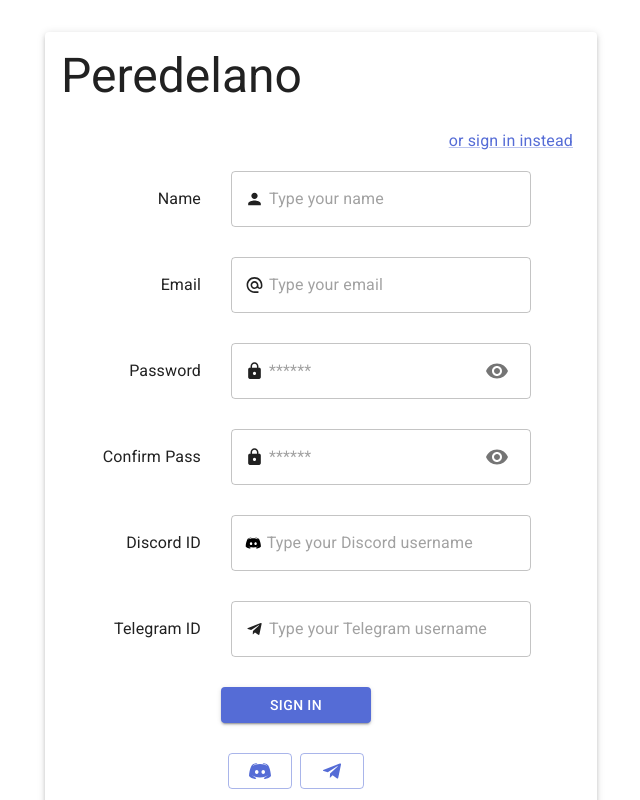
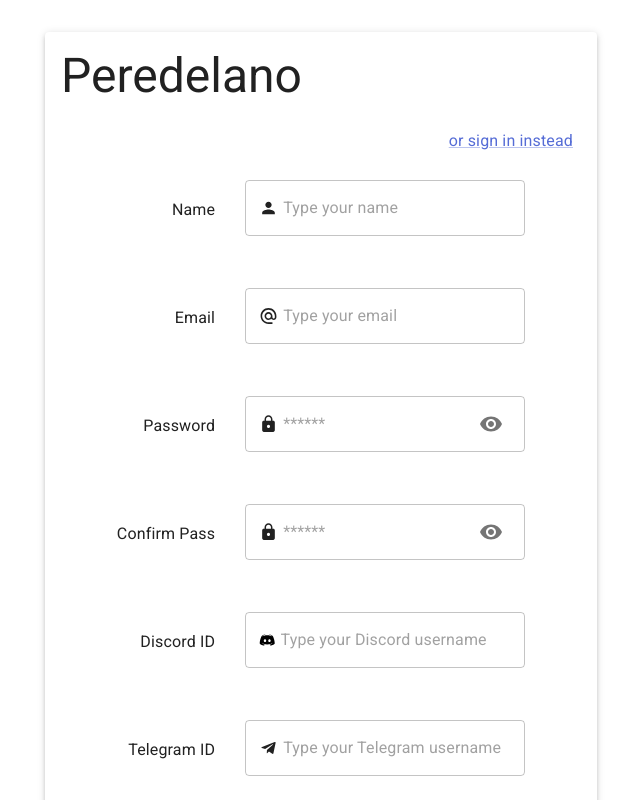
Before and after one commit to openworld-community/passport-front, a React (Vite) app: page /sign-up in a window 1280 px wide. Shown: the top 800 px of the page, without its empty margins (319-959 px from the left). Built offline with nearby package versions, Linux system fonts and the light colour scheme.

Commit message:
code improvement

```diff
--- a/src/main.tsx
+++ b/src/main.tsx
@@ -1,6 +1,5 @@
 import CssBaseline from '@mui/material/CssBaseline';
 import { routerInstance } from '@m/router/instance';
-
 import { ThemeProvider } from '@mui/material/styles';
 import { theme } from '@ui/theme';
 import React from 'react';
--- a/src/modules/login/LoginLayout.tsx
+++ b/src/modules/login/LoginLayout.tsx
@@ -1,48 +1,102 @@
+import AlternateEmailIcon from '@mui/icons-material/AlternateEmail';
+import HttpsIcon from '@mui/icons-material/Https';
+import TelegramIcon from '@mui/icons-material/Telegram';
 import Visibility from '@mui/icons-material/Visibility';
 import VisibilityOff from '@mui/icons-material/VisibilityOff';
-import { Button, IconButton, TextField } from '@mui/material';
+import {
+  Box,
+  Button,
+  Checkbox,
+  FormControl,
+  FormControlLabel,
+  Grid,
+  IconButton,
+  InputAdornment,
+  Stack,
+  TextField,
+  Typography,
+} from '@mui/material';
+import Link from '@mui/material/Link';
+import { DiscordIcon } from '@ui/icons/DiscordIcon';
 import { useFormik } from 'formik';
-import { MouseEvent, useState } from 'react';
+import { useState } from 'react';
 import * as Yup from 'yup';
+
 export const LoginLayout = () => {
   const [showPassword, setShowPassword] = useState(false);
   const handleClickShowPassword = () => setShowPassword(show => !show);
-  const handleMouseDownPassword = (event: MouseEvent) => {
-    event.preventDefault();
-  };
   const formik = useFormik({
     initialValues: {
-      username: '',
+      email: '',
       password: '',
     },
     onSubmit: values => {
       console.log('onSubmit', values);
     },
     validationSchema: Yup.object({
-      username: Yup.string().required('Username is required!'),
+      email: Yup.string().required('Email is required!').email('Email is invalid!'),
       password: Yup.string().required('Password is required!'),
     }),
   });
 
   return (
-    <form onSubmit={formik.handleSubmit}>
+    <Box display="flex" justifyContent="center" flexDirection="column">
+      <Grid
+        container
+        component="form"
+        onSubmit={formik.handleSubmit}
+        max-width="460px"
+        flexDirection="column"
+        alignContent="center"
+        alignItems="flex-end"
+      >
+        <FormControl
+          style={{
+            display: 'flex',
+            flexDirection: 'row',
+            alignItems: 'center',
+            columnGap: '30px',
+            marginBottom: '30px',
+            height: '78px',
+            flexWrap: 'wrap',
+          }}
+        >
+          <Typography>Email</Typography>
           <TextField
-        id="username"
-        label="Username"
-        variant="standard"
-        fullWidth
-        name="username"
-        helperText={formik.errors.username}
-        value={formik.values.username}
+            style={{ height: '60px', minWidth: '280px', maxWidth: '300px' }}
+            variant="outlined"
+            placeholder="Type your email"
+            type="email"
+            InputProps={{
+              startAdornment: (
+                <InputAdornment position="start">
+                  <AlternateEmailIcon style={{ paddingRight: '5px' }} />
+                </InputAdornment>
+              ),
+            }}
+            name="email"
+            helperText={formik.errors.email}
+            value={formik.values.email}
             onChange={formik.handleChange}
             onBlur={formik.handleBlur}
-        error={!!formik.errors.username}
+            error={!!formik.errors.email}
           />
+        </FormControl>
+        <FormControl
+          style={{
+            display: 'flex',
+            flexDirection: 'row',
+            alignItems: 'center',
+            columnGap: '30px',
+            height: '78px',
+            flexWrap: 'wrap',
+          }}
+        >
+          <Typography>Password</Typography>
           <TextField
-        id="password"
-        label="Password"
-        variant="standard"
-        fullWidth
+            style={{ minWidth: '280px', maxWidth: '300px', height: '60px' }}
+            placeholder="******"
+            variant="outlined"
             name="password"
             helperText={formik.errors.password}
             type={showPassword ? 'text' : 'password'}
@@ -51,20 +105,45 @@ export const LoginLayout = () => {
             onBlur={formik.handleBlur}
             error={!!formik.errors.password}
             InputProps={{
+              startAdornment: (
+                <InputAdornment position="start">
+                  <HttpsIcon style={{ paddingRight: '5px' }} />
+                </InputAdornment>
+              ),
               endAdornment: (
-            <IconButton
-              aria-label="toggle password visibility"
-              onClick={handleClickShowPassword}
-              onMouseDown={handleMouseDownPassword}
-            >
+                <IconButton aria-label="toggle password visibility" onClick={handleClickShowPassword}>
                   {showPassword ? <VisibilityOff /> : <Visibility />}
                 </IconButton>
               ),
             }}
           />
-      <Button type="submit" style={{ marginTop: '30px' }} variant="contained" fullWidth>
-        Login
+        </FormControl>
+        <Stack
+          style={{
+            alignSelf: 'flex-end',
+            display: 'flex',
+            alignItems: 'center',
+            flexDirection: 'row',
+            gap: '64px',
+            marginBottom: '20px',
+          }}
+        >
+          <Link href="/password-forget" style={{ fontSize: '0.75rem' }}>
+            Forgot your password?
+          </Link>
+          <FormControlLabel
+            control={<Checkbox style={{ padding: '0' }} />}
+            label={<Typography sx={{ fontSize:' 0.75rem ', marginRight:'0'}}>Remember me</Typography>}
+          />
+        </Stack>
+        <Button type="submit" variant="contained" style={{ width: '150px', alignSelf: 'center' }}>
+          Sign in
         </Button>
-    </form>
+      </Grid>
+      <Stack direction="row" spacing={1} style={{ marginTop: '30px', alignSelf: 'center' }}>
+        <Button variant="outlined">{<DiscordIcon fill={'#556cd6'} />}</Button>
+        <Button variant="outlined">{<TelegramIcon />}</Button>
+      </Stack>
+    </Box>
   );
 };
--- /dev/null
+++ b/src/modules/password-forget/PasswordForget.tsx
@@ -0,0 +1,68 @@
+import AlternateEmailIcon from '@mui/icons-material/AlternateEmail';
+import { Box, Button, FormControl, Grid, InputAdornment, TextField, Typography } from '@mui/material';
+import { useFormik } from 'formik';
+import * as Yup from 'yup';
+
+export const PasswordForget = () => {
+  const formik = useFormik({
+    initialValues: {
+      email: '',
+    },
+    onSubmit: values => {
+      console.log('onSubmit', values);
+    },
+    validationSchema: Yup.object({
+      email: Yup.string().required('Email is required!').email('Email is invalid!'),
+    }),
+  });
+
+  return (
+    <Box display="flex" justifyContent="center" flexDirection="column">
+      <Grid
+        container
+        component="form"
+        onSubmit={formik.handleSubmit}
+        max-width="460px"
+        flexDirection="column"
+        alignContent="center"
+        alignItems="flex-end"
+      >
+        <FormControl
+          style={{
+            display: 'flex',
+            flexDirection: 'row',
+            alignItems: 'center',
+            columnGap: '30px',
+            marginBottom: '30px',
+            height: '78px',
+            flexWrap: 'wrap',
+          }}
+        >
+          <Typography>Email</Typography>
+          <TextField
+            style={{ minWidth: '280px', maxWidth: '300px', height: '60px' }}
+            variant="outlined"
+            placeholder="Type your email"
+            type="email"
+            InputProps={{
+              startAdornment: (
+                <InputAdornment position="start">
+                  <AlternateEmailIcon />
+                </InputAdornment>
+              ),
+            }}
+            name="email"
+            helperText={formik.errors.email}
+            value={formik.values.email}
+            onChange={formik.handleChange}
+            onBlur={formik.handleBlur}
+            error={!!formik.errors.email}
+          />
+        </FormControl>
+      </Grid>
+      <Button type="submit" variant="contained" style={{ width: '150px', alignSelf: 'center' }}>
+        Send
+      </Button>
+    </Box>
+  );
+};
--- a/src/modules/router/instance.tsx
+++ b/src/modules/router/instance.tsx
@@ -3,6 +3,7 @@ import { ErrorPage } from '@m/errors/ErrorPage';
 import { LoginLayout } from '@m/login/LoginLayout';
 import { SignUpLayout } from '@m/sign-up/SignUpLayout';
 import { createBrowserRouter } from 'react-router-dom';
+import { PasswordForget } from '@m/password-forget/PasswordForget';
 
 export const routerInstance = createBrowserRouter([
   {
@@ -18,6 +19,9 @@ export const routerInstance = createBrowserRouter([
         path: 'login',
         element: <LoginLayout />,
       },
+      { path: 'password-forget',
+       element: <PasswordForget />
+      },
     ],
   },
 ]);
--- a/src/modules/sign-up/SignUpLayout.tsx
+++ b/src/modules/sign-up/SignUpLayout.tsx
@@ -4,10 +4,13 @@ import PersonIcon from '@mui/icons-material/Person';
 import TelegramIcon from '@mui/icons-material/Telegram';
 import Visibility from '@mui/icons-material/Visibility';
 import VisibilityOff from '@mui/icons-material/VisibilityOff';
-import { Button, IconButton, Stack, TextField, Typography } from '@mui/material';
+import { Box, Button, FormControl, Grid, IconButton, Stack, TextField, Typography } from '@mui/material';
+import { DiscordIcon } from '@ui/icons/DiscordIcon';
 import { useFormik } from 'formik';
 import { useState } from 'react';
 import * as Yup from 'yup';
+
+
 export const SignUpLayout = () => {
   const [showPassword, setShowPassword] = useState(false);
   const handleClickShowPassword = () => setShowPassword(show => !show);
@@ -17,12 +20,12 @@ export const SignUpLayout = () => {
       name: '',
       email: '',
       password: '',
-      confirmPassword: null,
+      confirmPassword: '',
       discordId: '',
       telegramId: '',
     },
     onSubmit: values => {
-      console.log('123');
+      console.log('onSubmit', values);
     },
     validationSchema: Yup.object({
       name: Yup.string().min(3).max(256).required('Name is required!'),
@@ -37,15 +40,32 @@ export const SignUpLayout = () => {
     }),
   });
 
+
   return (
-    <form
+    <Box display="flex" justifyContent="center" flexDirection="column">
+      <Grid
+        container
+        component="form"
         onSubmit={formik.handleSubmit}
-      style={{ display: 'flex', flexDirection: 'column', alignItems: 'flex-end', marginRight: '50px' }}
+        max-width="460px"
+        flexDirection="column"
+        alignContent="center"
+        alignItems="flex-end"
       >
-      <Typography style={{ display: 'flex', alignItems: 'center', columnGap: '30px', marginBottom: '30px' }}>
-        Name
+        <FormControl
+          style={{
+            display: 'flex',
+            flexDirection: 'row',
+            alignItems: 'center',
+            columnGap: '30px',
+            marginBottom: '30px',
+            height: '78px',
+            flexWrap: 'wrap',
+          }}
+        >
+          <Typography>Name</Typography>
           <TextField
-          style={{ width: '300px' }}
+            style={{ height: '60px', minWidth: '280px', maxWidth: '300px' }}
             placeholder="Type your name"
             type="text"
             variant="outlined"
@@ -56,17 +76,27 @@ export const SignUpLayout = () => {
             helperText={formik.errors.name}
             error={!!formik.errors.name}
             InputProps={{
-            startAdornment: <PersonIcon style={{paddingRight: '5px'}}/>,
+              startAdornment: <PersonIcon style={{ paddingRight: '5px' }} />,
             }}
           />
-      </Typography>
-      <Typography style={{ display: 'flex', alignItems: 'center', columnGap: '30px', marginBottom: '30px' }}>
-        Email
+        </FormControl>
+        <FormControl
+          style={{
+            display: 'flex',
+            flexDirection: 'row',
+            alignItems: 'center',
+            columnGap: '30px',
+            marginBottom: '30px',
+            height: '78px',
+            flexWrap: 'wrap',
+          }}
+        >
+          <Typography>Email</Typography>
           <TextField
             type="email"
             placeholder="Type your email"
             variant="outlined"
-          style={{ width: '300px' }}
+            style={{ minWidth: '280px', maxWidth: '300px', height: '60px' }}
             name="email"
             value={formik.values.email}
             onChange={formik.handleChange}
@@ -74,17 +104,27 @@ export const SignUpLayout = () => {
             error={!!formik.errors.email}
             helperText={formik.errors.email}
             InputProps={{
-            startAdornment: <AlternateEmailIcon style={{paddingRight: '5px'}}/>,
+              startAdornment: <AlternateEmailIcon style={{ paddingRight: '5px' }} />,
             }}
           />
-      </Typography>
-      <Typography style={{ display: 'flex', alignItems: 'center', columnGap: '30px', marginBottom: '30px' }}>
-        Password
+        </FormControl>
+        <FormControl
+          style={{
+            display: 'flex',
+            flexDirection: 'row',
+            alignItems: 'center',
+            columnGap: '30px',
+            marginBottom: '30px',
+            height: '78px',
+            flexWrap: 'wrap',
+          }}
+        >
+          <Typography>Password</Typography>
           <TextField
             placeholder="******"
             variant="outlined"
-          type="password"
-          style={{ width: '300px' }}
+            type={showPassword ? 'text' : 'password'}
+            style={{ minWidth: '280px', maxWidth: '300px', height: '60px' }}
             name="password"
             value={formik.values.password}
             onChange={formik.handleChange}
@@ -92,7 +132,7 @@ export const SignUpLayout = () => {
             error={!!formik.errors.password}
             helperText={formik.errors.password}
             InputProps={{
-            startAdornment: <HttpsIcon style={{paddingRight: '5px'}}/>,
+              startAdornment: <HttpsIcon style={{ paddingRight: '5px' }} />,
               endAdornment: (
                 <IconButton aria-label="toggle password visibility" onClick={handleClickShowPassword}>
                   {showPassword ? <VisibilityOff /> : <Visibility />}
@@ -100,22 +140,32 @@ export const SignUpLayout = () => {
               ),
             }}
           />
-      </Typography>
-      <Typography style={{ display: 'flex', alignItems: 'center', columnGap: '30px', marginBottom: '30px' }}>
-        Confirm Pass
+        </FormControl>
+        <FormControl
+          style={{
+            display: 'flex',
+            flexDirection: 'row',
+            alignItems: 'center',
+            columnGap: '30px',
+            marginBottom: '30px',
+            height: '78px',
+            flexWrap: 'wrap',
+          }}
+        >
+          <Typography>Confirm Pass</Typography>
           <TextField
             placeholder="******"
             variant="outlined"
-          type="confirmPassword"
-          style={{ width: '300px' }}
-          name="password"
+            type={showPassword ? 'text' : 'password'}
+            style={{ minWidth: '280px', maxWidth: '300px', height: '60px' }}
+            name="confirmPassword"
             value={formik.values.confirmPassword}
             onChange={formik.handleChange}
             onBlur={formik.handleBlur}
             error={!!formik.errors.confirmPassword}
             helperText={formik.errors.confirmPassword}
             InputProps={{
-            startAdornment: <HttpsIcon style={{paddingRight: '5px'}} />,
+              startAdornment: <HttpsIcon style={{ paddingRight: '5px' }} />,
               endAdornment: (
                 <IconButton aria-label="toggle password visibility" onClick={handleClickShowPassword}>
                   {showPassword ? <VisibilityOff /> : <Visibility />}
@@ -123,14 +173,24 @@ export const SignUpLayout = () => {
               ),
             }}
           />
-      </Typography>
-      <Typography style={{ display: 'flex', alignItems: 'center', columnGap: '30px', marginBottom: '30px' }}>
-        Discord ID
+        </FormControl>
+        <FormControl
+          style={{
+            display: 'flex',
+            flexDirection: 'row',
+            alignItems: 'center',
+            columnGap: '30px',
+            marginBottom: '30px',
+            height: '78px',
+            flexWrap: 'wrap',
+          }}
+        >
+          <Typography>Discord ID</Typography>
           <TextField
             type="text"
             placeholder="Type your Discord username"
             variant="outlined"
-          style={{ width: '300px' }}
+            style={{ minWidth: '280px', maxWidth: '300px', height: '60px' }}
             name="email"
             value={formik.values.discordId}
             onChange={formik.handleChange}
@@ -138,24 +198,27 @@ export const SignUpLayout = () => {
             error={!!formik.errors.discordId}
             helperText={formik.errors.discordId}
             InputProps={{
-            startAdornment: (
-              <svg viewBox="0 0 48 48" width="24px" height="24px" style={{paddingRight: '5px'}}>
-                <path
-
-                  d="M40,12c0,0-4.585-3.588-10-4l-0.488,0.976C34.408,10.174,36.654,11.891,39,14c-4.045-2.065-8.039-4-15-4s-10.955,1.935-15,4c2.346-2.109,5.018-4.015,9.488-5.024L18,8c-5.681,0.537-10,4-10,4s-5.121,7.425-6,22c5.162,5.953,13,6,13,6l1.639-2.185C13.857,36.848,10.715,35.121,8,32c3.238,2.45,8.125,5,16,5s12.762-2.55,16-5c-2.715,3.121-5.857,4.848-8.639,5.815L33,40c0,0,7.838-0.047,13-6C45.121,19.425,40,12,40,12z M17.5,30c-1.933,0-3.5-1.791-3.5-4c0-2.209,1.567-4,3.5-4s3.5,1.791,3.5,4C21,28.209,19.433,30,17.5,30z M30.5,30c-1.933,0-3.5-1.791-3.5-4c0-2.209,1.567-4,3.5-4s3.5,1.791,3.5,4C34,28.209,32.433,30,30.5,30z"
-                />
-              </svg>
-            ),
+              startAdornment: <DiscordIcon />,
             }}
           />
-      </Typography>
-      <Typography style={{ display: 'flex', alignItems: 'center', columnGap: '30px', marginBottom: '30px' }}>
+        </FormControl>
+        <FormControl
+          style={{
+            display: 'flex',
+            flexDirection: 'row',
+            alignItems: 'center',
+            columnGap: '30px',
+            marginBottom: '30px',
+            height: '78px',
+            flexWrap:'wrap'
+          }}
+        >
           Telegram ID
           <TextField
             type="text"
             placeholder="Type your Telegram username"
             variant="outlined"
-          style={{ width: '300px'}}
+            style={{ minWidth: '280px', maxWidth: '300px', height: '60px' }}
             name="email"
             value={formik.values.telegramId}
             onChange={formik.handleChange}
@@ -163,26 +226,18 @@ export const SignUpLayout = () => {
             error={!!formik.errors.telegramId}
             helperText={formik.errors.telegramId}
             InputProps={{
-            startAdornment: <TelegramIcon style={{paddingRight: '5px'}}/>,
+              startAdornment: <TelegramIcon style={{ paddingRight: '5px' }} />,
             }}
           />
-      </Typography>
+        </FormControl>
         <Button type="submit" variant="contained" style={{ width: '150px', alignSelf: 'center' }}>
           Sign in
         </Button>
+      </Grid>
       <Stack direction="row" spacing={1} style={{ marginTop: '30px', alignSelf: 'center' }}>
-        <Button variant="outlined">
-          {
-            <svg viewBox="0 0 48 48" width="24px" height="24px">
-              <path
-                fill="#556cd6"
-                d="M40,12c0,0-4.585-3.588-10-4l-0.488,0.976C34.408,10.174,36.654,11.891,39,14c-4.045-2.065-8.039-4-15-4s-10.955,1.935-15,4c2.346-2.109,5.018-4.015,9.488-5.024L18,8c-5.681,0.537-10,4-10,4s-5.121,7.425-6,22c5.162,5.953,13,6,13,6l1.639-2.185C13.857,36.848,10.715,35.121,8,32c3.238,2.45,8.125,5,16,5s12.762-2.55,16-5c-2.715,3.121-5.857,4.848-8.639,5.815L33,40c0,0,7.838-0.047,13-6C45.121,19.425,40,12,40,12z M17.5,30c-1.933,0-3.5-1.791-3.5-4c0-2.209,1.567-4,3.5-4s3.5,1.791,3.5,4C21,28.209,19.433,30,17.5,30z M30.5,30c-1.933,0-3.5-1.791-3.5-4c0-2.209,1.567-4,3.5-4s3.5,1.791,3.5,4C34,28.209,32.433,30,30.5,30z"
-              />
-            </svg>
-          }
-        </Button>
+        <Button variant="outlined">{<DiscordIcon fill={'#556cd6'} />}</Button>
         <Button variant="outlined">{<TelegramIcon />}</Button>
       </Stack>
-    </form>
+    </Box>
   );
 };
--- /dev/null
+++ b/src/ui/icons/DiscordIcon.tsx
@@ -0,0 +1,10 @@
+export const DiscordIcon = ({ fill }: { fill?: string }) => {
+  return (
+    <svg viewBox="0 0 48 48" width="24px" height="24px" style={{paddingRight: '5px'}}>
+      <path
+        fill={fill}
+        d="M40,12c0,0-4.585-3.588-10-4l-0.488,0.976C34.408,10.174,36.654,11.891,39,14c-4.045-2.065-8.039-4-15-4s-10.955,1.935-15,4c2.346-2.109,5.018-4.015,9.488-5.024L18,8c-5.681,0.537-10,4-10,4s-5.121,7.425-6,22c5.162,5.953,13,6,13,6l1.639-2.185C13.857,36.848,10.715,35.121,8,32c3.238,2.45,8.125,5,16,5s12.762-2.55,16-5c-2.715,3.121-5.857,4.848-8.639,5.815L33,40c0,0,7.838-0.047,13-6C45.121,19.425,40,12,40,12z M17.5,30c-1.933,0-3.5-1.791-3.5-4c0-2.209,1.567-4,3.5-4s3.5,1.791,3.5,4C21,28.209,19.433,30,17.5,30z M30.5,30c-1.933,0-3.5-1.791-3.5-4c0-2.209,1.567-4,3.5-4s3.5,1.791,3.5,4C34,28.209,32.433,30,30.5,30z"
+      />
+    </svg>
+  );
+};
```
Also changed, not shown: src/modules/passwordForget/PasswordForget.tsx (deleted, +0 -49 lines). Lines whose indentation alone changed are shown as unchanged.
